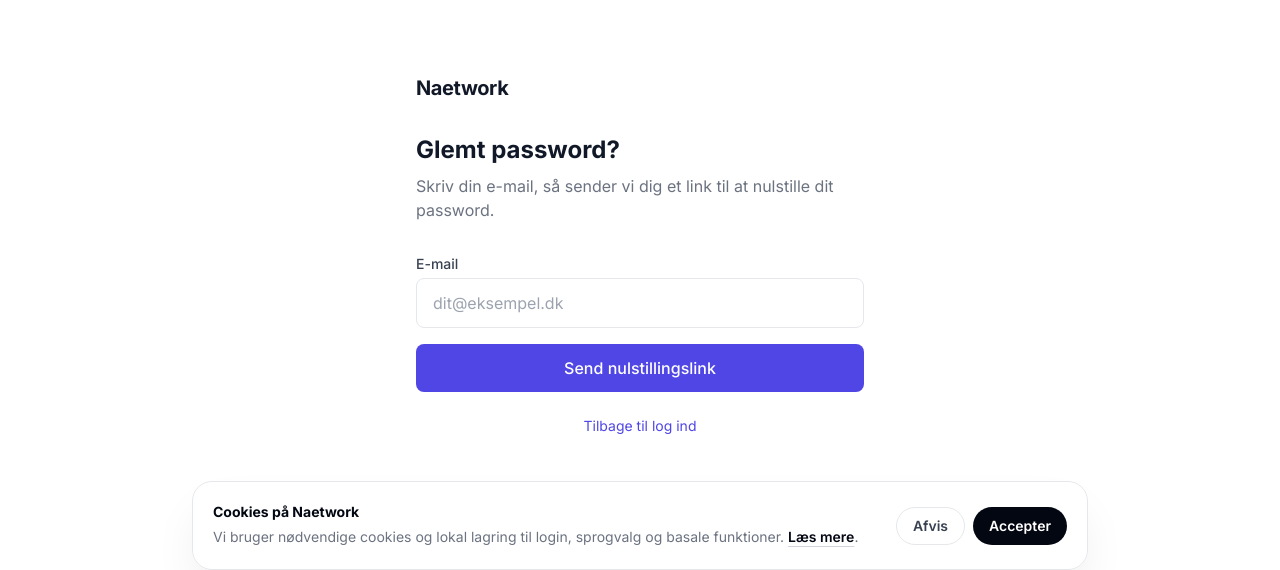
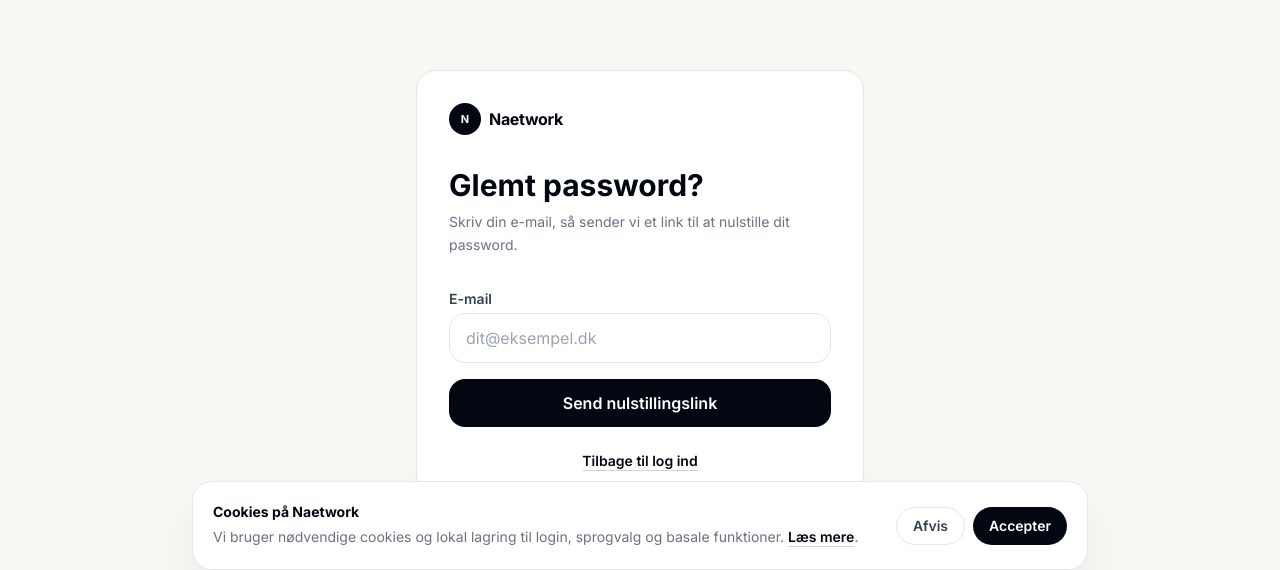
Before and after one commit to mikkelstreet-png/Naetwork, a Next.js app: page /forgot-password in a window 1280 px wide. Shown: the part 210-780 px from the top of the page. Built offline with nearby package versions, Linux system fonts and the light colour scheme; no server answers.

Commit message:
Redesign forgot password page

```diff
--- a/app/forgot-password/page.tsx
+++ b/app/forgot-password/page.tsx
@@ -21,47 +21,35 @@ export default function ForgotPasswordPage() {
 
   if (sent) {
     return (
-      <main className="min-h-screen bg-white flex items-center justify-center px-6">
-        <div className="w-full max-w-md text-center">
-          <h1 className="text-2xl font-bold text-gray-900 mb-3">Tjek din e-mail</h1>
-          <p className="text-gray-500">Hvis kontoen findes, har vi sendt et nulstillingslink til <strong>{email}</strong>.</p>
-          <Link href="/login" className="mt-8 inline-block text-indigo-600 hover:underline text-sm">Tilbage til log ind</Link>
+      <main className="flex min-h-screen items-center justify-center bg-[#f7f7f4] px-6 pt-16">
+        <div className="w-full max-w-md rounded-2xl border border-gray-200 bg-white p-8 text-center shadow-sm">
+          <h1 className="mb-3 text-2xl font-black text-gray-950">Tjek din e-mail</h1>
+          <p className="leading-relaxed text-gray-500">Hvis kontoen findes, har vi sendt et nulstillingslink til <strong>{email}</strong>.</p>
+          <Link href="/login" className="mt-8 inline-flex rounded-full bg-gray-950 px-5 py-2.5 text-sm font-semibold text-white hover:bg-gray-800">Tilbage til log ind</Link>
         </div>
       </main>
     );
   }
 
   return (
-    <main className="min-h-screen bg-white flex items-center justify-center px-6">
-      <div className="w-full max-w-md">
-        <div className="mb-8">
-          <Link href="/" className="font-bold text-xl tracking-tight text-gray-900">Naetwork</Link>
-        </div>
-        <h1 className="text-2xl font-bold text-gray-900 mb-2">Glemt password?</h1>
-        <p className="text-gray-500 mb-8">Skriv din e-mail, så sender vi dig et link til at nulstille dit password.</p>
-        <form onSubmit={handleSubmit} className="space-y-4">
+    <main className="flex min-h-screen items-center justify-center bg-[#f7f7f4] px-6 pt-16">
+      <div className="w-full max-w-md rounded-2xl border border-gray-200 bg-white p-6 shadow-sm md:p-8">
+        <Link href="/" className="mb-8 inline-flex items-center gap-2" aria-label="Naetwork home">
+          <span className="flex h-8 w-8 items-center justify-center rounded-full bg-gray-950 text-[11px] font-black text-white">N</span>
+          <span className="font-black tracking-tight text-gray-950">Naetwork</span>
+        </Link>
+        <h1 className="text-3xl font-black text-gray-950">Glemt password?</h1>
+        <p className="mt-2 text-sm leading-relaxed text-gray-500">Skriv din e-mail, så sender vi et link til at nulstille dit password.</p>
+        <form onSubmit={handleSubmit} className="mt-8 space-y-4">
           <div>
-            <label className="block text-sm font-medium text-gray-700 mb-1">E-mail</label>
-            <input
-              type="email"
-              required
-              value={email}
-              onChange={e => setEmail(e.target.value)}
-              className="w-full border border-gray-200 rounded-lg px-4 py-3 focus:outline-none focus:ring-2 focus:ring-indigo-500"
-              placeholder="dit@eksempel.dk"
-            />
+            <label className="mb-1 block text-sm font-semibold text-gray-700">E-mail</label>
+            <input type="email" required value={email} onChange={e => setEmail(e.target.value)} className="w-full rounded-xl border border-gray-200 px-4 py-3 outline-none transition-colors focus:border-gray-950" placeholder="dit@eksempel.dk" />
           </div>
-          <button
-            type="submit"
-            disabled={loading}
-            className="w-full bg-indigo-600 hover:bg-indigo-700 text-white font-medium py-3 rounded-lg transition-colors disabled:opacity-50"
-          >
+          <button type="submit" disabled={loading} className="w-full rounded-xl bg-gray-950 py-3 font-semibold text-white transition-colors hover:bg-gray-800 disabled:opacity-50">
             {loading ? 'Sender...' : 'Send nulstillingslink'}
           </button>
         </form>
-        <p className="mt-6 text-sm text-center text-gray-500">
-          <Link href="/login" className="text-indigo-600 hover:underline">Tilbage til log ind</Link>
-        </p>
+        <p className="mt-6 text-center text-sm text-gray-500"><Link href="/login" className="font-semibold text-gray-950 underline decoration-gray-300 underline-offset-4 hover:decoration-gray-950">Tilbage til log ind</Link></p>
       </div>
     </main>
   );
```
